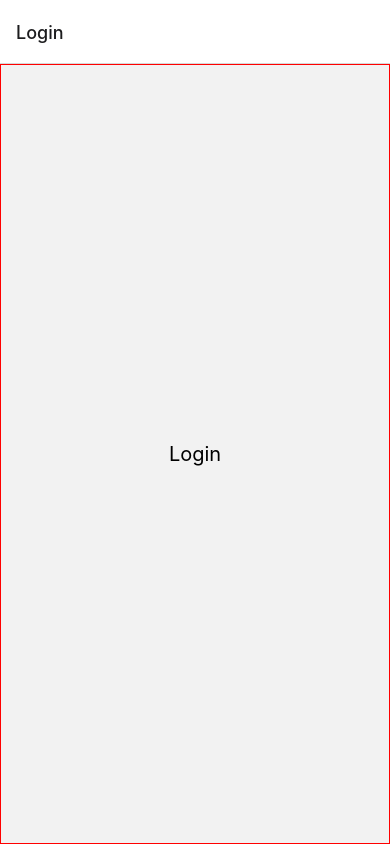
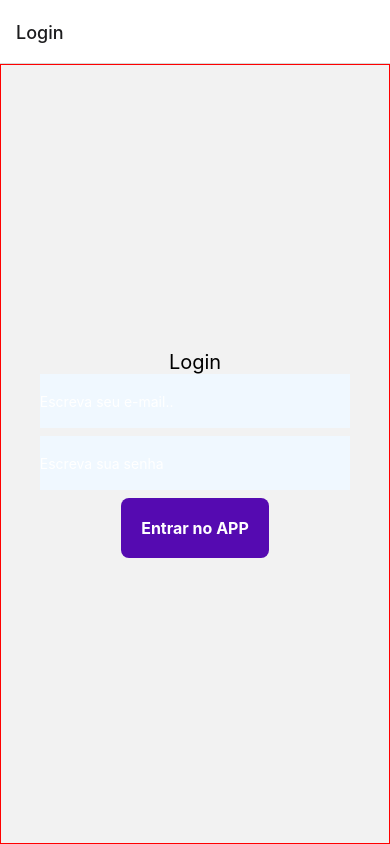
Before and after one commit to Silva-Leo/Pokedex-React-Native, a React Native app in the folder Pokedex/: screen / in a window 390 px wide. Built offline with nearby package versions, Linux system fonts and the light colour scheme.

Commit message:
FEAT: add componentes

```diff
--- a/Pokedex/src/App.tsx
+++ b/Pokedex/src/App.tsx
@@ -3,12 +3,15 @@ import React from 'react';
 import Route from './routes'
 
 import {Text, View,  useColorScheme} from 'react-native';
+import { AuthProvider } from './contexts/Auth';
 
 const App = () => {
   const isDarkMode = useColorScheme() === 'dark';
 
   return (
+    <AuthProvider>
     <Route/>
+    </AuthProvider>
   );
 };
 
--- /dev/null
+++ b/Pokedex/src/components/Button.tsx
@@ -0,0 +1,31 @@
+import React from 'react';
+import {
+  TouchableOpacity,
+  Text,
+  StyleSheet,
+  TouchableOpacityProps,
+} from 'react-native';
+
+interface MyButtonProps extends TouchableOpacityProps {
+  title: string;
+}
+export function MyButton({title, style, ...rest}: MyButtonProps) {
+  return (
+    <TouchableOpacity {...rest} style={[styles.button, style]}>
+      <Text style={styles.text}>{title}</Text>
+    </TouchableOpacity>
+  );
+}
+
+const styles = StyleSheet.create({
+  text: {
+    fontWeight: 'bold',
+    color: '#FFF',
+    fontSize: 16,
+  },
+  button: {
+    backgroundColor: '#550AB1',
+    borderRadius: 8,
+    padding: 20,
+  },
+});
--- /dev/null
+++ b/Pokedex/src/components/TextInput.tsx
@@ -0,0 +1,12 @@
+import styled from 'styled-components/native';
+import { TextInputProps } from 'react-native';
+
+
+export const Input = styled.TextInput<TextInputProps>`
+    background-color: aliceblue;
+    color: white;
+    width: 80%;
+    height: 7%;
+    margin-bottom: 2%;
+
+`
--- a/Pokedex/src/pages/Login/index.tsx
+++ b/Pokedex/src/pages/Login/index.tsx
@@ -1,20 +1,31 @@
 import React from 'react';
-import {View, Text, Button, TextInput} from 'react-native';
+import { useState } from 'react';
+import {Text} from 'react-native';
+import {Container} from './style';
+import { Input } from '../../components/TextInput';
+import  { MyButton } from '../../components/Button';
+import { useNavigation } from '@react-navigation/native';
 
-import {Container} from './style';
 
 const Login = () => {
+  const [email, setEmail] = useState('')
+  const [senha, setSenha] = useState('')
+  const navigation = useNavigation();
+
   return (
+
     <Container>
-      <View
-        style={{
-          flexDirection: 'column',
-          alignItems: 'center',
-          justifyContent: 'center',
-          flex: 1,
-        }}>
         <Text style={{fontSize: 20}}>Login</Text>
-      </View>
+        <Input placeholder='Escreva seu e-mail..'
+        value={email}
+        onChangeText={setEmail} />
+        <Input placeholder='Escreva sua senha'
+        secureTextEntry
+        value={senha}
+        onChangeText={setSenha}/>
+
+        <MyButton onPress={()=> navigation.navigate('Home')}
+        title='Entrar no APP'/>
     </Container>
   );
 };
```
